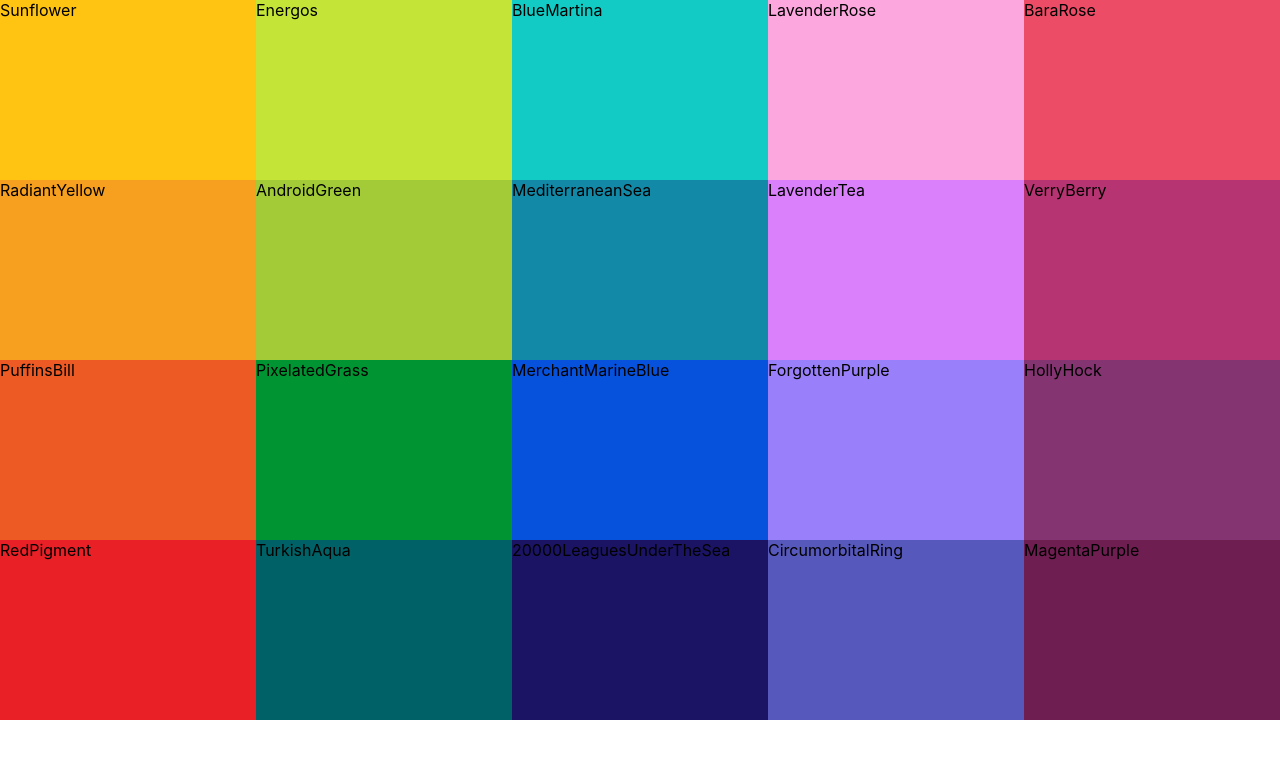
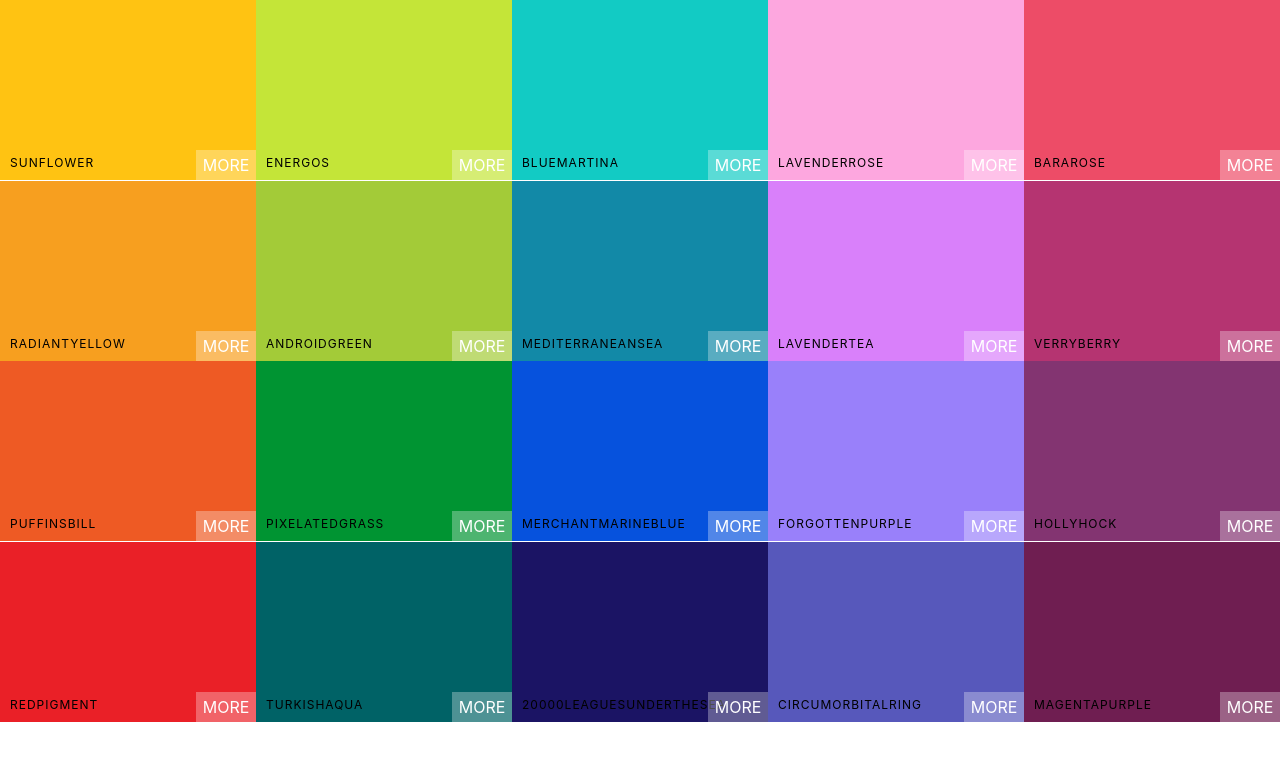
Before and after one commit to st-jon/palette, a React (Create React App) app: page / in a window 1280 px wide. Shown: the top 760 px of the page. Built offline with nearby package versions, Linux system fonts and the light colour scheme.

Commit message:
palette and colorbox components add overlay animation

```diff
--- a/package.json
+++ b/package.json
@@ -4,6 +4,7 @@
   "private": true,
   "dependencies": {
     "react": "^16.8.6",
+    "react-copy-to-clipboard": "^5.0.1",
     "react-dom": "^16.8.6",
     "react-scripts": "3.0.1"
   },
--- a/src/components/ColorBox.js
+++ b/src/components/ColorBox.js
@@ -1,14 +1,39 @@
 import React from 'react'
+import {CopyToClipboard} from 'react-copy-to-clipboard'
 import '../styles/ColorBox.css'
 
 class ColorBox extends React.Component {
+    constructor() {
+        super()
+        this.state = {copied: false}
+    }
+
+    changeCopyState = () => {
+        this.setState({copied: true}, () => {
+            setTimeout(() => this.setState({copied: false}), 1500)
+        })
+    }
+
     render() {
-
+        const {name, background} = this.props
+        const {copied} = this.state
         return (
-            <div style={{background: this.props.background}} className="colorBox">
-                <span>{this.props.name}</span>
-                <span></span>
-            </div>
+            <CopyToClipboard text={background} onCopy={this.changeCopyState}>
+                <div style={{background}} className="colorBox">
+                <div style={{background}} className={`copy-overlay ${copied && 'show'}`}></div>
+                <div className={`copy-message ${copied && 'show'}`}>
+                    <h1>copied!</h1>
+                    <div className="copy-background">{background}</div>
+                </div>
+                    <div className="copy-container">
+                        <div className="box-content">
+                            <span>{name}</span>
+                        </div>
+                        <button className="copy-btn">COPY</button>
+                    </div>
+                    <span className="more">More</span>
+                </div>
+            </CopyToClipboard>
         )
     }
 }
--- a/src/styles/ColorBox.css
+++ b/src/styles/ColorBox.css
@@ -3,6 +3,116 @@
     height: 25%;
     margin: 0 auto;
     display: inline-block;
-    position: relatice;
+    position: relative;
     cursor: pointer;
+    margin-bottom: -3.5px;
 }
+
+.copy-container {
+
+}
+
+.box-content {
+    position: absolute;
+    padding: 10px;
+    width: 100%;
+    left: 0px;
+    bottom: 0px;
+    color: black;
+    letter-spacing: 1px;
+    text-transform: uppercase;
+    font-size: 12px;
+}
+
+.copy-btn {
+    width: 100px;
+    height: 30px;
+    position: absolute;
+    display: inline-block;
+    top: 50%;
+    left: 50%;
+    margin-left: -50px;
+    margin-top: -15px;
+    text-align: center;
+    outline: none;
+    background: rgba(255, 255, 255, .3);
+    font-size: 1rem;
+    line-height: 30px;
+    color: white;
+    text-transform: uppercase;
+    border: none;
+    opacity: 0;
+    transition: .5s;
+}
+
+.colorBox:hover .copy-btn {
+    opacity: 1;
+}
+
+.more {
+    position: absolute;
+    background: rgba(255, 255, 255, .3);
+    border: none;
+    right: 0px;
+    bottom: 0px;
+    color: white;
+    width: 60px;
+    height: 30px;
+    text-align: center;
+    line-height: 30px;
+    text-transform: uppercase;
+}
+
+.copy-overlay {
+    opacity: 0;
+    z-index: 0;
+    width: 100%;
+    height: 100%;
+    transform: scale(.1);
+    transition: transform .5s ease;
+}
+
+.copy-overlay.show {
+    opacity: 1;
+    transform: scale(50);
+    z-index: 10;
+    position: absolute;
+}
+
+.copy-message {
+    position: fixed;
+    top: 0;
+    bottom: 0;
+    right: 0;
+    left: 0;
+    display: flex;
+    flex-direction: column;
+    justify-content: center;
+    align-items: center;
+    font-size: 4rem;
+    transform: scale(.1);
+    opacity: 0;
+    color: white;
+}
+
+.copy-message.show {
+    opacity: 1;
+    transform: scale(1);
+    z-index: 15;
+    transition: all .4s ease-in-out;
+    transition-delay: .3s;
+}
+
+.copy-message h1 {
+    font-weight: 400;
+    text-shadow: 1px 1px black;
+    background: rgba(255, 255, 255, .1);
+    width: 100%;
+    text-align: center;
+    margin-bottom: 10px;
+    padding: 1rem;
+}
+.copy-background {
+    font-size: 2rem;
+    font-weight: 100;
+}
```
Also changed, not shown: 1 other file (tests, documents, lock files or other folders).
